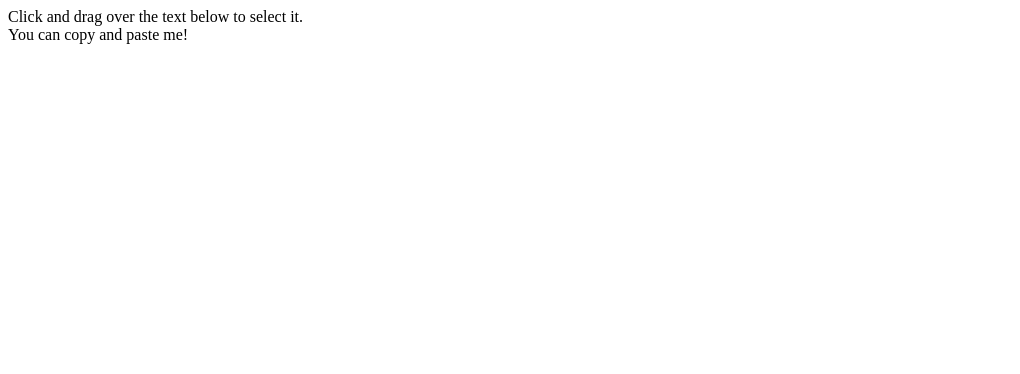
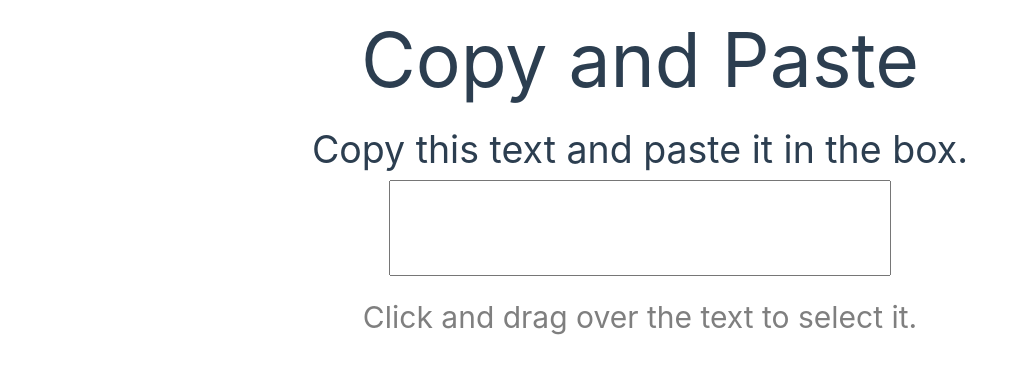
Before and after one commit to zakkolar/tools.techlit.copypaste, a Vue app: page / in a window 1280 px wide. Shown: the top 374 px of the page, without its empty margins (0-1020 px from the left). Built offline with nearby package versions, Linux system fonts and the light colour scheme.

Commit message:
initial layout

```diff
--- a/src/App.vue
+++ b/src/App.vue
@@ -7,6 +7,7 @@ const STEPS = Object.freeze({
     PARTIAL_SELECTION_NOT_TO_END: "PARTIAL_SELECTION_NOT_TO_END",
     PARTIAL_SELECTION_NOT_FROM_END: "PARTIAL_SELECTION_NOT_FROM_END",
     PARTIAL_SELECTION_NOT_TO_BEGINNING: "PARTIAL_SELECTION_NOT_TO_BEGINNING",
+    SELECTION_END: "SELECTION_END",
     SELECTED: "SELECTED",
     CTRL_BEFORE_COPY: "CTRL_BEFORE_COPY",
     CTRL_AFTER_COPY: "CTRL_AFTER_COPY",
@@ -20,7 +21,7 @@ const STEPS = Object.freeze({
 
 const currentStep = ref(STEPS.NO_SELECTION);
 
-const currentText = ref("You can copy and paste me!")
+const currentText = ref("Copy this text and paste it in the box.")
 const currentSelection = ref("");
 
 const ctrlKeys = ref(0);
@@ -40,15 +41,30 @@ const dragging = ref(false);
 
 const CURRENT_TEXT_ID = 'currentTextId';
 
+function reset() {
+    copied.value = "";
+    ctrlReleasedAfterCopy.value = false;
+
+    pasted.value = "";
+    ctrlReleasedAfterPaste.value = false;
+
+    currentSelection.value = "";
+    currentStep.value = STEPS.NO_SELECTION;
+}
+
 function checkStep() {
 
     const selection = window.getSelection();
 
     currentSelection.value = selection.toString();
 
-    if ([STEPS.NO_SELECTION, STEPS.PARTIAL_SELECTION_NOT_FROM_BEGINNING, STEPS.PARTIAL_SELECTION_NOT_TO_END, STEPS.PARTIAL_SELECTION_NOT_FROM_END, STEPS.PARTIAL_SELECTION_NOT_TO_BEGINNING, STEPS.SELECTED].includes(currentStep.value)) {
+    if ([STEPS.NO_SELECTION, STEPS.PARTIAL_SELECTION_NOT_FROM_BEGINNING, STEPS.PARTIAL_SELECTION_NOT_TO_END, STEPS.PARTIAL_SELECTION_NOT_FROM_END, STEPS.PARTIAL_SELECTION_NOT_TO_BEGINNING, STEPS.SELECTION_END, STEPS.SELECTED].includes(currentStep.value)) {
         if (currentSelection.value === currentText.value) {
+            if (dragging.value) {
+                currentStep.value = STEPS.SELECTION_END;
+            } else {
                 currentStep.value = STEPS.SELECTED;
+            }
         } else if (
             (currentSelection.value.length > 0 || selection.rangeCount === 0) &&
             currentText.value.indexOf(currentSelection.value) > -1 &&
@@ -59,10 +75,9 @@ function checkStep() {
             } else {
                 if (selection.anchorOffset > 0) {
 
-                        if(selection.anchorOffset === currentText.value.length) {
+                    if (selection.anchorOffset === currentText.value.length) {
                         currentStep.value = STEPS.PARTIAL_SELECTION_NOT_TO_BEGINNING;
-                        }
-                        else {
+                    } else {
                         currentStep.value = STEPS.PARTIAL_SELECTION_NOT_FROM_BEGINNING
                     }
 
@@ -87,11 +102,10 @@ function checkStep() {
     }
 
     if (![STEPS.PASTED_MULTIPLE, STEPS.PASTED, STEPS.CTRL_AFTER_PASTE].includes(currentStep.value) && copied.value === currentText.value) {
-        if(ctrlPressed.value && !ctrlReleasedAfterPaste.value) {
+        if (ctrlPressed.value && !ctrlReleasedAfterCopy.value) {
             currentStep.value = STEPS.CTRL_AFTER_COPY
-        }
-        else {
-            ctrlReleasedAfterPaste.value = true;
+        } else {
+            ctrlReleasedAfterCopy.value = true;
             currentStep.value = STEPS.COPIED;
         }
     }
@@ -107,10 +121,9 @@ function checkStep() {
 
     if ([STEPS.PASTE_TARGET_SELECTED, STEPS.CTRL_BEFORE_PASTE, STEPS.PASTED, STEPS.PASTED_MULTIPLE, STEPS.CTRL_AFTER_PASTE].includes(currentStep.value)) {
         if (pasted.value === currentText.value) {
-            if(ctrlPressed.value && !ctrlReleasedAfterPaste.value) {
+            if (ctrlPressed.value && !ctrlReleasedAfterPaste.value) {
                 currentStep.value = STEPS.CTRL_AFTER_PASTE;
-            }
-            else {
+            } else {
                 ctrlReleasedAfterPaste.value = true;
                 currentStep.value = STEPS.PASTED;
             }
@@ -186,6 +199,8 @@ onMounted(() => {
 
     document.addEventListener('selectstart', checkStep);
 
+    document.addEventListener('selectionchange', checkStep);
+
     document.addEventListener('keydown', e => keyDown(e))
 
     document.addEventListener('keyup', e => keyUp(e))
@@ -195,9 +210,17 @@ onMounted(() => {
 </script>
 
 <template>
+    <div id="app">
+        <h1>Copy and Paste</h1>
+         <div id="workspace" class="panel">
+            <div class="selectable" :id="CURRENT_TEXT_ID">{{ currentText }}</div>
+            <textarea v-model="pasted" @input="checkStep" id="pasteTarget"
+
+            ></textarea>
+        </div>
+        <div id="instructions" class="panel">
             <div v-if="currentStep === STEPS.NO_SELECTION">
-        <span v-if="currentSelection">Try again! </span>Click and drag over the text below to select it.
-
+                Click and drag over the text to select it.
             </div>
             <div v-if="currentStep === STEPS.PARTIAL_SELECTION_NOT_FROM_BEGINNING">
                 Let go of the mouse and try again. Make sure you start at the very beginning!
@@ -208,8 +231,9 @@ onMounted(() => {
             <div v-if="currentStep === STEPS.PARTIAL_SELECTION_NOT_TO_BEGINNING">
                 Keep going all the way to the beginning!
             </div>
-
-
+            <div v-if="currentStep === STEPS.SELECTION_END">
+                Let go of your mouse.
+            </div>
             <div v-if="[STEPS.SELECTED, STEPS.PASTE_TARGET_SELECTED].includes(currentStep)">
                 Press and hold the ctrl key on your keyboard.
             </div>
@@ -235,25 +259,62 @@ onMounted(() => {
             </div>
 
             <div v-if="currentStep === STEPS.PASTED_MULTIPLE">
-        Oh no! Too many pastes! Just do do a quick press on V. You don't need to hold it down.
+                Oh no! Too many pastes! When you paste, don't hold V down. Just a quick press will do.
                 <button @click="tryAgain">Try again</button>
             </div>
-
-    <div class="selectable" :id="CURRENT_TEXT_ID">{{ currentText }}</div>
-    <input v-model="pasted" @input="checkStep" id="pasteTarget"
-           v-if="[STEPS.COPIED, STEPS.PASTE_TARGET_SELECTED, STEPS.CTRL_BEFORE_PASTE, STEPS.PASTED, STEPS.PASTED_MULTIPLE, STEPS.CTRL_AFTER_PASTE].includes(currentStep)">
+        </div>
 
 
+
+    </div>
 </template>
 
-<style>
-* {
-    -webkit-user-select: none;
-    user-select: none;
-}
+<style scoped>
 
 .selectable {
     -webkit-user-select: text;
     user-select: text;
 }
+
+#app {
+    -webkit-user-select: none;
+    user-select: none;
+    text-align: center;
+    font-size: 2.5em;
+    align-items: center;
+    justify-content: center;
+    height: 100vh;
+    padding: 0;
+    margin: 0;
+}
+
+textarea {
+    font-family: inherit;
+    font-size: inherit;
+    text-align: inherit;
+    resize: none;
+}
+
+button {
+    display: block;
+    font-family: inherit;
+    font-size: inherit;
+    margin-left: auto;
+    margin-right: auto;
+    margin-top: 10px;
+}
+
+#instructions {
+    font-size: 0.8em;
+    max-width: 60%;
+    margin-left: auto;
+    margin-right: auto;
+    color: var(--vt-c-text-light-2)
+}
+
+#instructions h2 {
+    color: var(--vt-c-text-light-1);
+}
+
+
 </style>
--- a/src/assets/base.css
+++ b/src/assets/base.css
@@ -34,21 +34,36 @@
   --color-text: var(--vt-c-text-light-1);
 
   --section-gap: 160px;
+
+  --font-families: Inter,
+    -apple-system,
+    BlinkMacSystemFont,
+    'Segoe UI',
+    Roboto,
+    Oxygen,
+    Ubuntu,
+    Cantarell,
+    'Fira Sans',
+    'Droid Sans',
+    'Helvetica Neue',
+    sans-serif;
+
+
 }
 
-@media (prefers-color-scheme: dark) {
-  :root {
-    --color-background: var(--vt-c-black);
-    --color-background-soft: var(--vt-c-black-soft);
-    --color-background-mute: var(--vt-c-black-mute);
+/*@media (prefers-color-scheme: dark) {*/
+/*  :root {*/
+/*    --color-background: var(--vt-c-black);*/
+/*    --color-background-soft: var(--vt-c-black-soft);*/
+/*    --color-background-mute: var(--vt-c-black-mute);*/
 
-    --color-border: var(--vt-c-divider-dark-2);
-    --color-border-hover: var(--vt-c-divider-dark-1);
+/*    --color-border: var(--vt-c-divider-dark-2);*/
+/*    --color-border-hover: var(--vt-c-divider-dark-1);*/
 
-    --color-heading: var(--vt-c-text-dark-1);
-    --color-text: var(--vt-c-text-dark-2);
-  }
-}
+/*    --color-heading: var(--vt-c-text-dark-1);*/
+/*    --color-text: var(--vt-c-text-dark-2);*/
+/*  }*/
+/*}*/
 
 *,
 *::before,
@@ -66,19 +81,7 @@ body {
     color 0.5s,
     background-color 0.5s;
   line-height: 1.6;
-  font-family:
-    Inter,
-    -apple-system,
-    BlinkMacSystemFont,
-    'Segoe UI',
-    Roboto,
-    Oxygen,
-    Ubuntu,
-    Cantarell,
-    'Fira Sans',
-    'Droid Sans',
-    'Helvetica Neue',
-    sans-serif;
+  font-family: var(--font-families);
   font-size: 15px;
   text-rendering: optimizeLegibility;
   -webkit-font-smoothing: antialiased;
--- a/src/assets/main.css
+++ b/src/assets/main.css
@@ -0,0 +1 @@
+@import "base.css";
```
Lines whose indentation alone changed are shown as unchanged.
